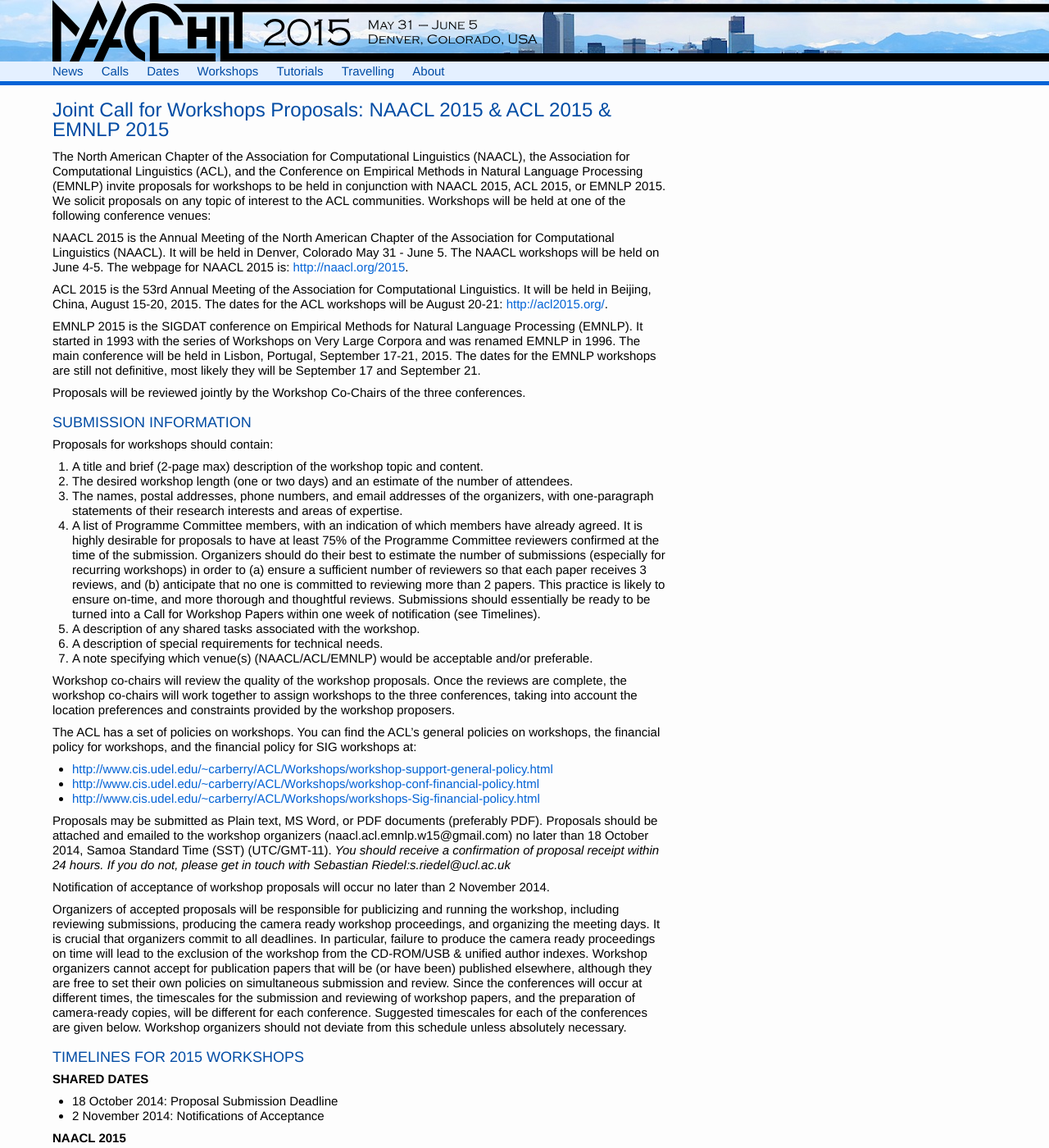
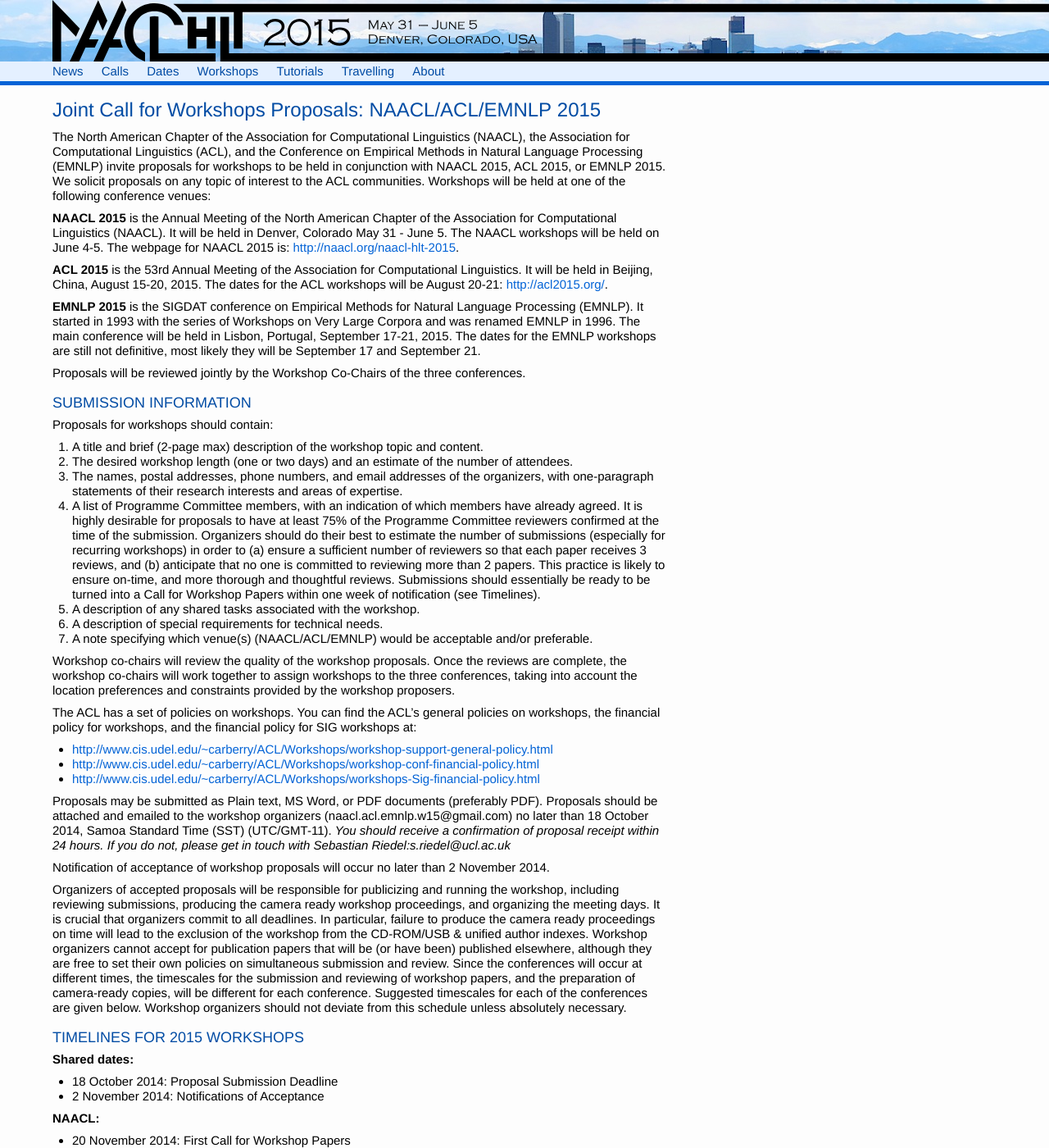
Before and after one commit to naacl-org/naacl-hlt-2015, a Jekyll site: the page built from call-for-workshops.md, in a window 1280 px wide and 1400 px high. Shown: the whole window at 82% size. Built offline with Jekyll 4.4.1, drawn with Linux system fonts in a browser that asks for light colours; some of the changed text lies outside the part shown.

Commit message:
Minor updates

```diff
--- a/_config.yml
+++ b/_config.yml
@@ -5,13 +5,16 @@
   This is the website for NAACL HLT 2015,
   taking place May 31–June 5 in Denver, Colorado, USA.
 
-url: "http://naacl.org/2015"
+url: "http://naacl.org/naacl-hlt-2015"
 
 markdown: kramdown
 
 email:
   main: naacl2015@googlegroups.com
   webmaster: naacl2015-webmaster@googlegroups.com
+  programchairs: naacl-2015-programchairs@googlegroups.com
+  workshopchairs: naacl.acl.emnlp.w15@gmail.com
+  tutorialchairs: nlp-tutorials-2015@googlegroups.com
 
 defaults:
   - scope:
--- a/call-for-workshops.md
+++ b/call-for-workshops.md
@@ -2,15 +2,15 @@
 title: Call for workshops
 ---
 
-# Joint Call for Workshops Proposals: NAACL 2015 & ACL 2015 & EMNLP 2015
+# Joint Call for Workshops Proposals: NAACL/ACL/EMNLP&nbsp;2015
 
 The North American Chapter of the Association for Computational Linguistics (NAACL), the Association for Computational Linguistics (ACL), and the Conference on Empirical Methods in Natural Language Processing (EMNLP) invite proposals for workshops to be held in conjunction with NAACL 2015, ACL 2015, or EMNLP 2015. We solicit proposals on any topic of interest to the ACL communities. Workshops will be held at one of the following conference venues:
 
-NAACL 2015 is the Annual Meeting of the North American Chapter of the Association for Computational Linguistics (NAACL). It will be held in Denver, Colorado May 31 - June 5. The NAACL workshops will be held on June 4-5. The webpage for NAACL 2015 is: <{{ site.url }}>.
+**NAACL 2015** is the Annual Meeting of the North American Chapter of the Association for Computational Linguistics (NAACL). It will be held in Denver, Colorado May 31 - June 5. The NAACL workshops will be held on June 4-5. The webpage for NAACL 2015 is: <{{ site.url }}>.
 
-ACL 2015 is the 53rd Annual Meeting of the Association for Computational Linguistics. It will be held in Beijing, China, August 15-20, 2015. The dates for the ACL workshops will be August 20-21: <http://acl2015.org/>.
+**ACL 2015** is the 53rd Annual Meeting of the Association for Computational Linguistics. It will be held in Beijing, China, August 15-20, 2015. The dates for the ACL workshops will be August 20-21: <http://acl2015.org/>.
 
-EMNLP 2015 is the SIGDAT conference on Empirical Methods for Natural Language Processing (EMNLP). It started in 1993 with the series of Workshops on Very Large Corpora and was renamed EMNLP in 1996. The main conference will be held in Lisbon, Portugal, September 17-21, 2015. The dates for the EMNLP workshops are still not definitive, most likely they will be September 17 and September 21.
+**EMNLP 2015** is the SIGDAT conference on Empirical Methods for Natural Language Processing (EMNLP). It started in 1993 with the series of Workshops on Very Large Corpora and was renamed EMNLP in 1996. The main conference will be held in Lisbon, Portugal, September 17-21, 2015. The dates for the EMNLP workshops are still not definitive, most likely they will be September 17 and September 21.
 
 Proposals will be reviewed jointly by the Workshop Co-Chairs of the three conferences.
 
@@ -43,12 +43,12 @@
 
 ## TIMELINES FOR 2015 WORKSHOPS
 
-### SHARED DATES
+**Shared dates:**
 
 - 18 October 2014: Proposal Submission Deadline
 - 2 November 2014: Notifications of Acceptance
 
-### NAACL  2015
+**NAACL:**
 
 - 20 November 2014: First Call for Workshop Papers
 - 20 December 2014: Second Call for Workshop Papers
@@ -57,7 +57,7 @@
 - 30 March 2015: Camera-ready papers due
 - 4-5 June 2015: Workshop Dates
 
-### ACL 2015
+**ACL:**
 
 - 18 January 2015: First Call for Workshop Papers
 - 21 May 2015: Workshop Paper Due Date (*suggested to ensure at least a 3-week review period)
@@ -65,7 +65,7 @@
 - 28 June 2015: Camera-ready papers due (tentative)
 - 20-21 August 2015: Workshop Dates
 
-### EMNLP 2015
+**EMNLP:**
 
 - April 2015: First Call for Workshop Papers
 - June 2015: Workshop Paper Due Date
@@ -82,4 +82,4 @@
 - Jörg Tiedemann, EMNLP; Uppsala University
 
 For inquiries, send email to the workshop organizers at:
-<naacl.acl.emnlp.w15@gmail.com>
+<{{ site.email.workshopchairs }}>.
```
Also changed, not shown: _posts/2014-08-27-we-are-on-twitter.md (+1 -1 lines), people.md (+5 -1 lines).
